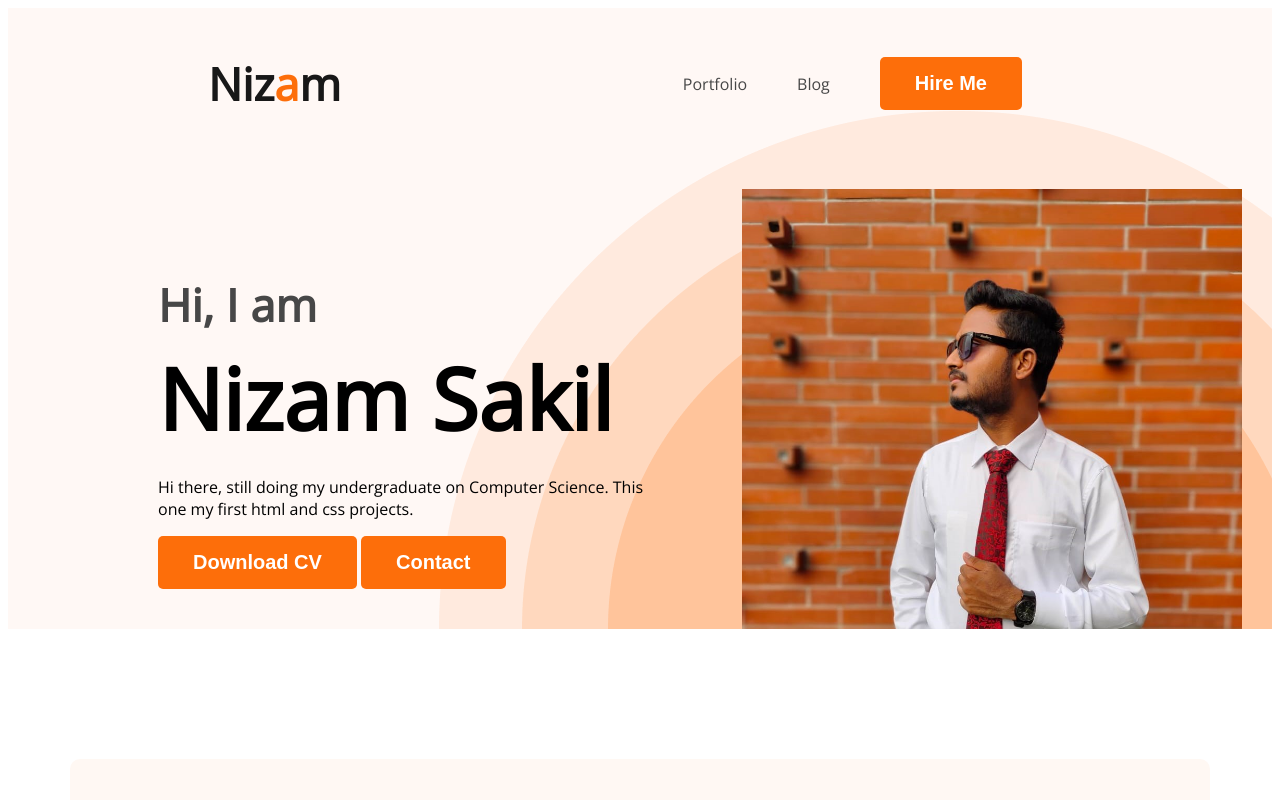
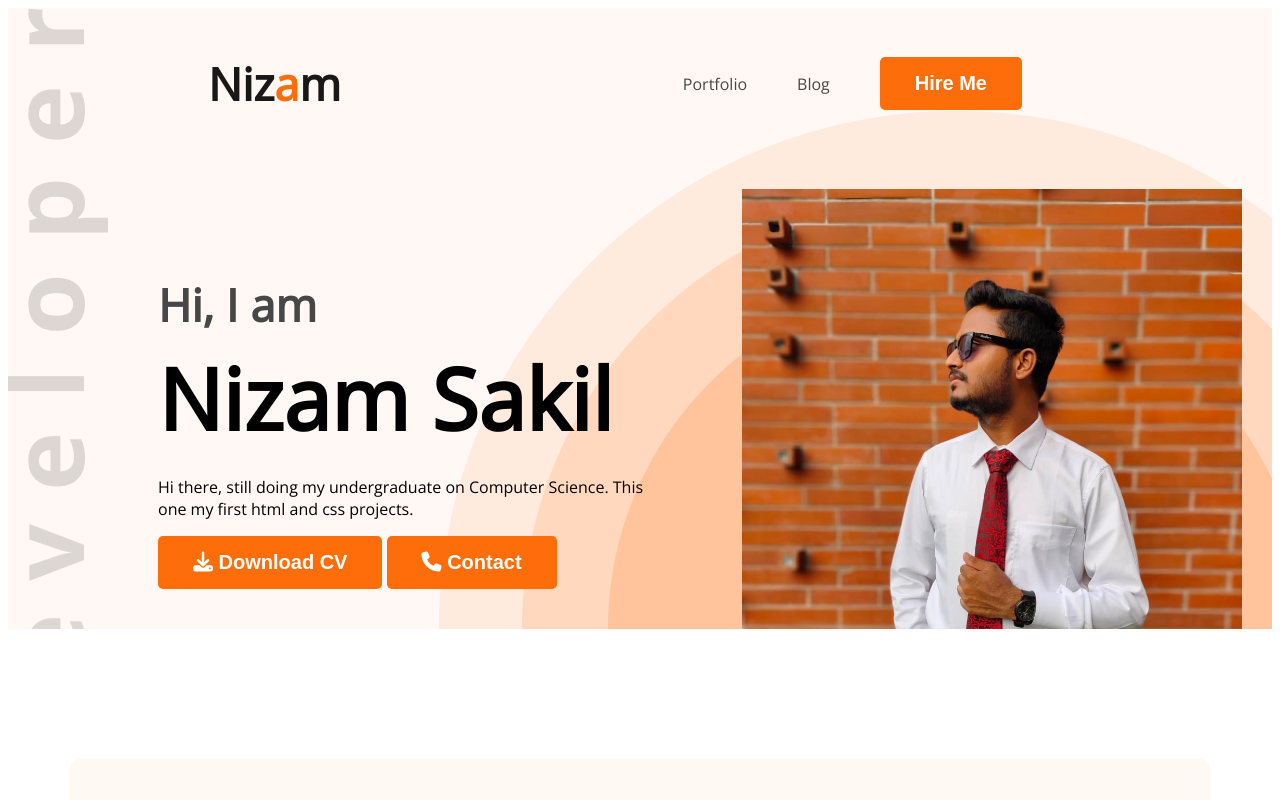
Before and after one commit to nizam70-ns/developer-portfolio, a plain HTML site: page index.html in a window 1280 px wide. Shown: the top 800 px of the page. Drawn offline with nearby package versions, Linux system fonts and the light colour scheme.

Commit message:
add fontawsam icon

```diff
--- a/index.html
+++ b/index.html
@@ -9,6 +9,7 @@
     <link rel="preconnect" href="https://fonts.gstatic.com" crossorigin>
     <link href="https://fonts.googleapis.com/css2?family=Open+Sans:ital@0;1&display=swap" rel="stylesheet">
     <link rel="stylesheet" href="styles/portfolio.css">
+    <script src="https://kit.fontawesome.com/8810835a79.js" crossorigin="anonymous"></script>
 
 </head>
 
@@ -29,8 +30,8 @@
                 <p class="banner-discription">Hi there, still doing my undergraduate on Computer Science.
                     This one my first html and css projects.
                 </p>
-                <button class="btn-primary">Download CV</button>
-                <button class="btn-primary">Contact</button>
+                <button class="btn-primary"> <i class="fa-solid fa-download"></i> Download CV</button>
+                <button class="btn-primary"> <i class="fa-solid fa-phone"></i> Contact</button>
 
             </div>
             <img class="profile" src="images/ns.jpg" alt="">
@@ -162,14 +163,15 @@
             </div>
         </div>
         <div class="resume-button">
-            <button class="btn-primary"><i class="fa-solid fa-download"></i> Download CV</button>
+            <button class="btn-primary"> <i class="fa-solid fa-download"></i>  Download CV</button>
         </div>
         </section>
     </main>
     <footer>
         <div class="footer-column">
             <h3 class="section-title">Lets Connect</h3>
-       <p class="section-description">Please fill out the form on this section to contact with me or call between 9:00 A.M and 8.00 P.M ET, Monday through Friday.</p>
+            <p class="section-description">Please fill out the form on this section to contact with me or call between
+                9:00 A.M and 8.00 P.M ET, Monday through Friday.</p>
             <div class="social-links">
                 <a href=""><img src="images/icons/facebook.png" alt=""></a>
                 <a href=""><img src="images/icons/twitter.png" alt=""></a>
@@ -178,10 +180,10 @@
         </div>
         <div class="footer-column">
             <h3 class="section-title">Let’s Message me</h3>
-        <form  class="contact"  action="">
+            <form class="contact" action="">
                 <input type="text" name="name" id="name " placeholder="Your Name">
                 <input type="email" name="name" id="name" placeholder="Your Email">
-             <textarea name="" id="" >Message here</textarea>
+                <textarea name="" id="">Message here</textarea>
                 <input class="btn-primary" type="submit" value="submit">
             </form>
         </div>
--- a/styles/portfolio.css
+++ b/styles/portfolio.css
@@ -71,9 +71,9 @@ nav a {
 /* header related style */
 .header {
     background-color: #FFF8F5;
-    background-image: url(../images/header_bg.png);
+    background-image: url(../images/header_bg.png),url(../images/developer.png);
     background-repeat: no-repeat;
-    background-position: bottom right;
+    background-position: bottom right,top left;
 
 }
 
```
Lines whose indentation alone changed are shown as unchanged.
